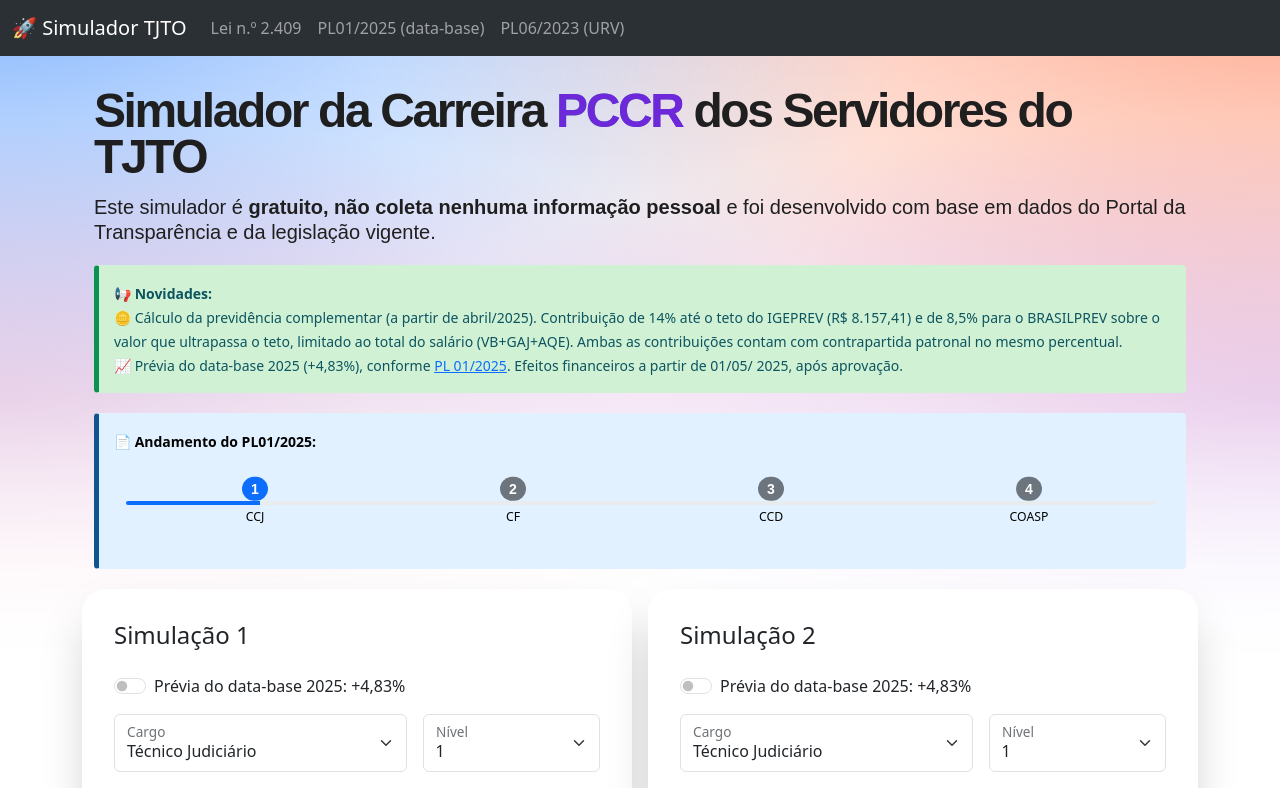
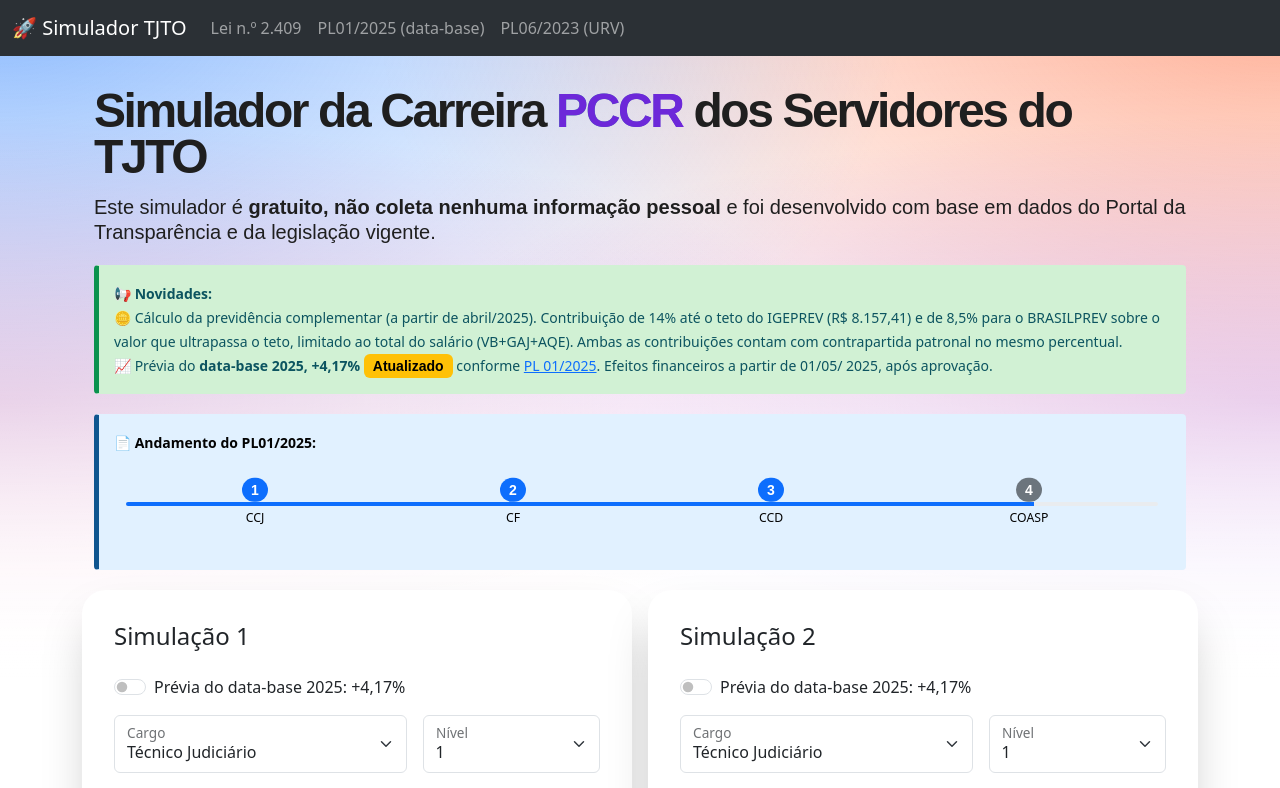
Before and after one commit to guilhermeoq/carreira-tjto, a Vue app: page / in a window 1280 px wide. Shown: the top 788 px of the page. Built offline with nearby package versions, Linux system fonts and the light colour scheme.

Commit message:
fix: percentual data-base 2025

```diff
--- a/src/components/Calculadora.vue
+++ b/src/components/Calculadora.vue
@@ -14,7 +14,7 @@
               target="_blank">Lei n.º 2.409</a>
           </li>
           <li class="nav-item">
-            <a class="nav-link" href="https://sapl.al.to.leg.br/materia/11972" target="_blank">PL01/2025 (data-base)</a>
+            <a class="nav-link" href="https://sapl.al.to.leg.br/materia/11972/documentoacessorio" target="_blank">PL01/2025 (data-base)</a>
           </li>
           <li class="nav-item">
             <a class="nav-link" href="https://sapl.al.to.leg.br/materia/9605" target="_blank">PL06/2023 (URV)</a>
@@ -41,7 +41,7 @@
           🪙 Cálculo da previdência complementar (a partir de abril/2025). Contribuição de 14% até o teto do IGEPREV (R$
           8.157,41) e de 8,5% para o BRASILPREV sobre o valor que ultrapassa o teto, limitado ao total do
           salário (VB+GAJ+AQE). Ambas as contribuições contam com contrapartida patronal no mesmo percentual.<br>
-          📈 Prévia do data-base 2025 (+4,83%), conforme <a href="https://sapl.al.to.leg.br/materia/11972"
+          📈 Prévia do <strong>data-base 2025, +4,17%</strong> <span class="badge text-bg-warning">Atualizado</span> conforme <a href="https://sapl.al.to.leg.br/materia/11972/documentoacessorio"
             target="_blank">PL 01/2025</a>. Efeitos financeiros a partir de 01/05/  2025, após aprovação.<br>
         </small>
       </div>
@@ -51,7 +51,7 @@
         <div class="container my-5">
                 <div class="position-relative">
                   <div class="progress" style="height: 4px;">
-                    <div class="progress-bar" role="progressbar" style="width: 13%;" aria-valuenow="2" aria-valuemin="0"
+                    <div class="progress-bar" role="progressbar" style="width: 88%;" aria-valuenow="2" aria-valuemin="0"
                       aria-valuemax="4"></div>
                   </div>
                   <div class="d-flex justify-content-between position-absolute top-0 start-0 w-100"
@@ -61,11 +61,11 @@
                       <div class="small mt-1"><small>CCJ</small></div>
                     </div>
                     <div class="text-center" style="width: 25%;">
-                      <div class="badge bg-secondary rounded-pill" style="color: white">2</div>
+                      <div class="badge bg-primary rounded-pill" style="color: white">2</div>
                       <div class="small mt-1"><small>CF</small></div>
                     </div>
                     <div class="text-center" style="width: 25%;">
-                      <div class="badge bg-secondary rounded-pill" style="color: white">3</div>
+                      <div class="badge bg-primary rounded-pill" style="color: white">3</div>
                       <div class="small mt-1"><small>CCD</small></div>
                     </div>
                     <div class="text-center" style="width: 25%;">
@@ -85,7 +85,7 @@
           <div class="form-check form-switch mt-4 mb-3">
             <input v-model="calculator.simularURV" class="form-check-input" type="checkbox" role="switch"
               id="URVSwitch" />
-            <label class="form-check-label" for="URVSwitch">Prévia do data-base 2025: +4,83%</label>
+            <label class="form-check-label" for="URVSwitch">Prévia do data-base 2025: +4,17%</label>
           </div>
           <div class="d-flex justify-content-center gap-3">
             <!-- SELECTION CARGO -->
@@ -726,14 +726,14 @@ export default {
       }
 
       const vb = salarios[calculator.cargo][calculator.nivel - 1]
-      calculator.vencimentoBasico = calculator.simularURV ? vb * 1.0483 : vb //1.1198
+      calculator.vencimentoBasico = calculator.simularURV ? vb * 1.0417 : vb //1.1198
       calculator.gaj = calculator.vencimentoBasico * 0.3
       calculator.aqfcValue = calculator.vencimentoBasico * (calculator.aqfc / 100)
       calculator.aqeValue = calculator.vencimentoBasico * (calculator.aqe / 100)
 
       if (calculator.switchFuncao == true) {
         //Calculando data-base sobre funções...
-        (calculator.simularURV ===true ) ? calculator.representacao = this.consultaValorFuncao(calculator.funcaoServidor) * 1.0483 : calculator.representacao = this.consultaValorFuncao(calculator.funcaoServidor)
+        (calculator.simularURV ===true ) ? calculator.representacao = this.consultaValorFuncao(calculator.funcaoServidor) * 1.0417 : calculator.representacao = this.consultaValorFuncao(calculator.funcaoServidor)
       } else calculator.representacao = 0
 
       calculator.ferias = calculator.switchFerias
```
